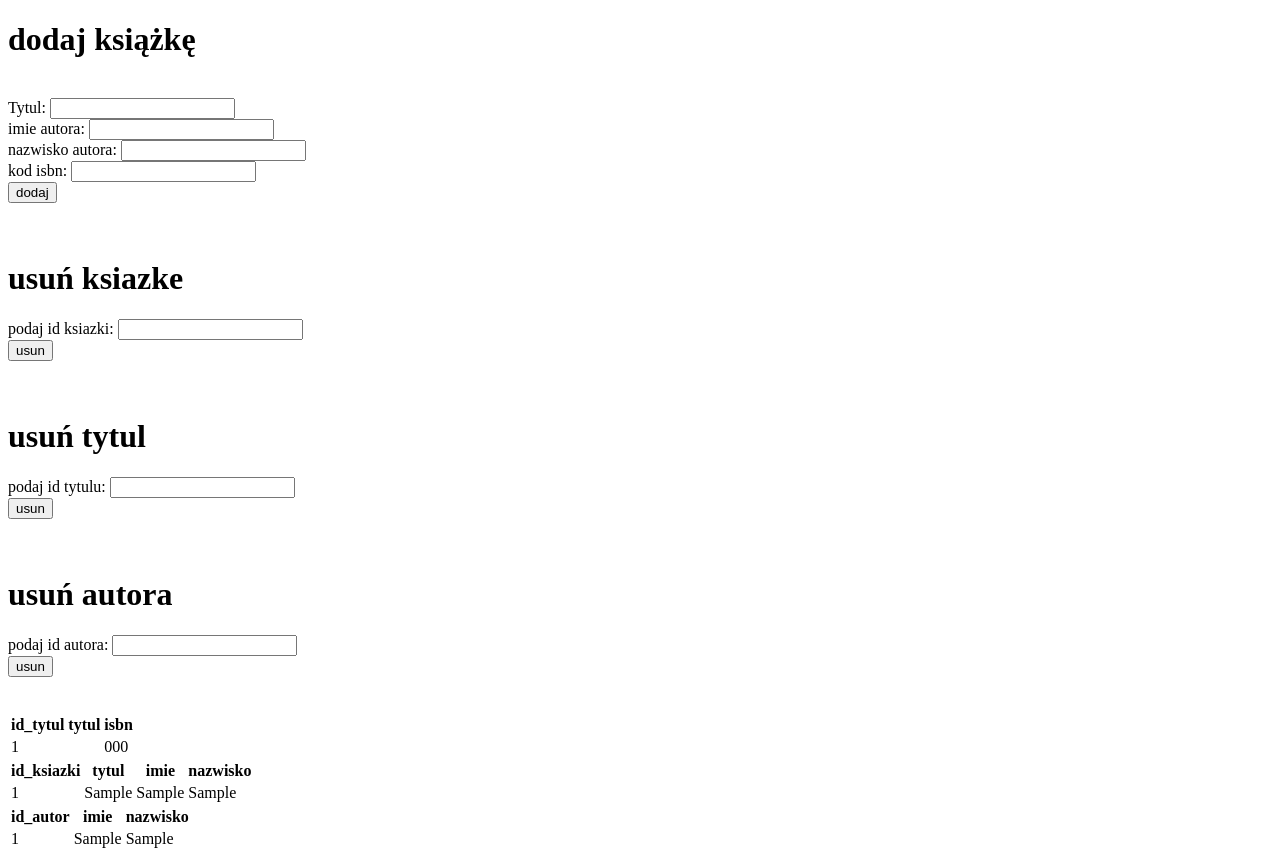
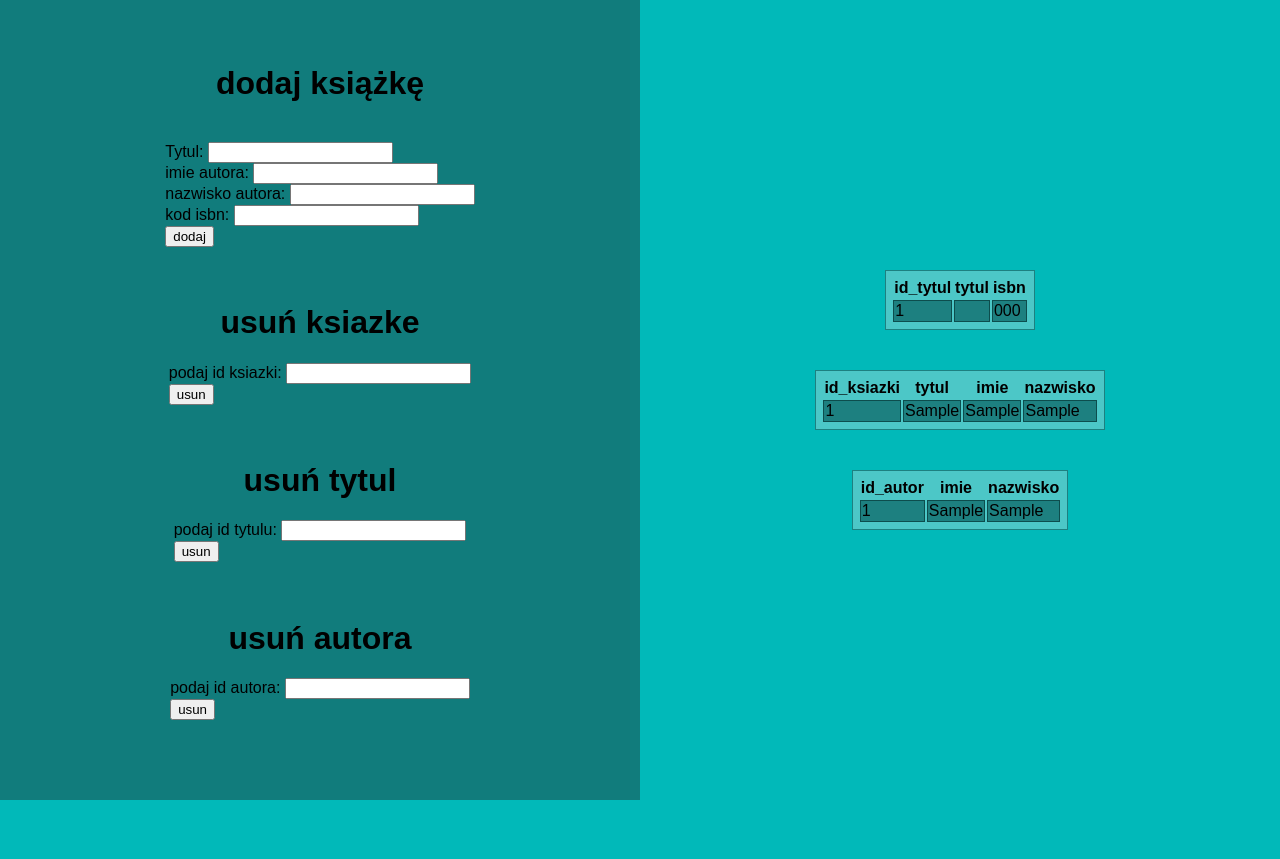
Before and after one commit to 3ti-2020/library-team_hadasz, a PHP site: page / in a window 1280 px wide. After the commit the page ends 800 px from the top, so only its background shows below. Run offline with PHP 8.4, Linux system fonts and the light colour scheme; tables that the repository leaves empty or names only in its code hold one stand-in row (values such as "Sample post"); data that the repository does not hold is empty.

Commit message:
Update style.css

```diff
--- a/style.css
+++ b/style.css
@@ -1,3 +1,45 @@
-body {
-color: black;
+.container{
+    display: flex;
+    height: 100vh;
+    flex-basis: 100%;
+    margin: auto 0;
+    background-color: teal;
+    font-family: sans-serif;
+
+
 }
+
+.tab{
+    display: flex;
+    justify-content: center;
+    align-items: center;
+    background-color: rgb(1, 185, 185);
+    flex-basis: 50%;
+    height: 100vh;
+    flex-direction: column;
+
+}
+
+.buttons{
+    background-color: rgb(17, 124, 124);
+    flex-basis: 50%;
+    height: 100vh;
+    display: flex;
+    justify-content: center;
+    align-items: center;
+    flex-direction: column;
+
+}
+
+
+.table{
+    border: 1px solid rgb(29, 128, 128);
+    background-color: rgb(76, 199, 199);
+    padding: 5px;
+    margin: 20px
+}
+
+.td{
+    border: 1px solid rgb(13, 77, 77);
+    background-color: rgb(29, 128, 128);
+}
```
